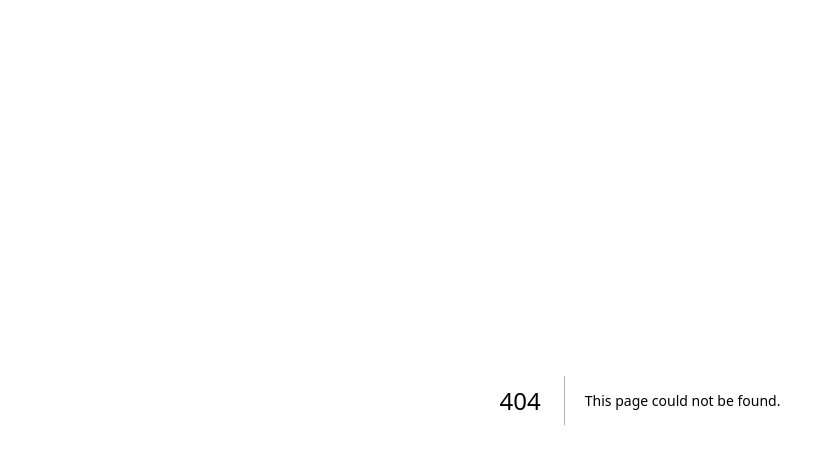
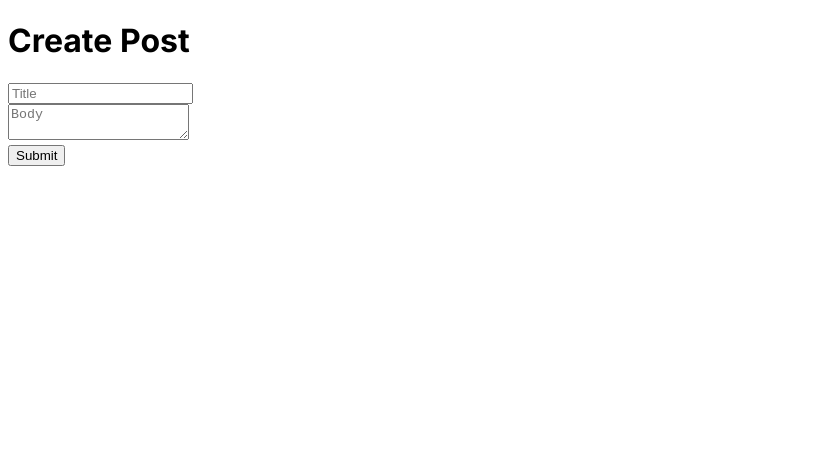
Before and after one commit to Kizitora3000/react-inten, a Next.js app: page /api_practice/JSONPlaceholder/post in a window 1280 px wide. Before the commit this address had no page. Shown: the top 464 px of the page, without its empty margins (0-835 px from the left). Built offline with nearby package versions, Linux system fonts and the light colour scheme.

Commit message:
add: implement API (get&post) from ChatGPT

```diff
--- /dev/null
+++ b/app/api_practice/JSONPlaceholder/post/page.js
@@ -0,0 +1,50 @@
+"use client"
+
+import React, { useState } from 'react';
+
+export default function App() {
+  const [title, setTitle] = useState('');
+  const [body, setBody] = useState('');
+
+  const handleSubmit = () => {
+    fetch('https://jsonplaceholder.typicode.com/posts', {
+      method: 'POST',
+      body: JSON.stringify({
+        title: title,
+        body: body,
+        userId: 1,
+      }),
+      headers: {
+        'Content-type': 'application/json; charset=UTF-8',
+      },
+    })
+      .then(response => response.json())
+      .then(data => {
+        console.log(data);
+        setTitle('');
+        setBody('');
+      });
+  };
+
+  return (
+    <div>
+      <h1>Create Post</h1>
+      <div>
+        <input
+          type="text"
+          placeholder="Title"
+          value={title}
+          onChange={e => setTitle(e.target.value)}
+        />
+      </div>
+      <div>
+        <textarea
+          placeholder="Body"
+          value={body}
+          onChange={e => setBody(e.target.value)}
+        />
+      </div>
+      <button onClick={handleSubmit}>Submit</button>
+    </div>
+  );
+}
--- a/app/api_practice/page.js
+++ /dev/null
@@ -1,5 +0,0 @@
-export default function ApiPractice() {
-  return (
-    <div>This is ApiPractice.</div>
-  )
-}
```
Also changed, not shown: app/api_practice/JSONPlaceholder/get/page.js (added, +27 -0 lines).
